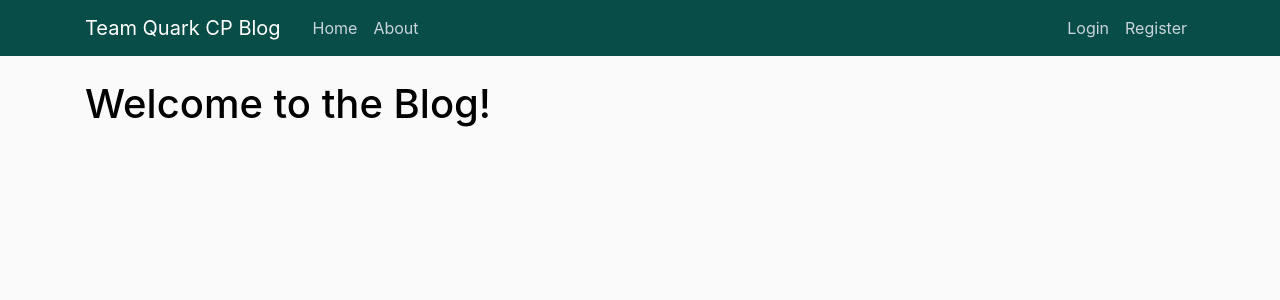
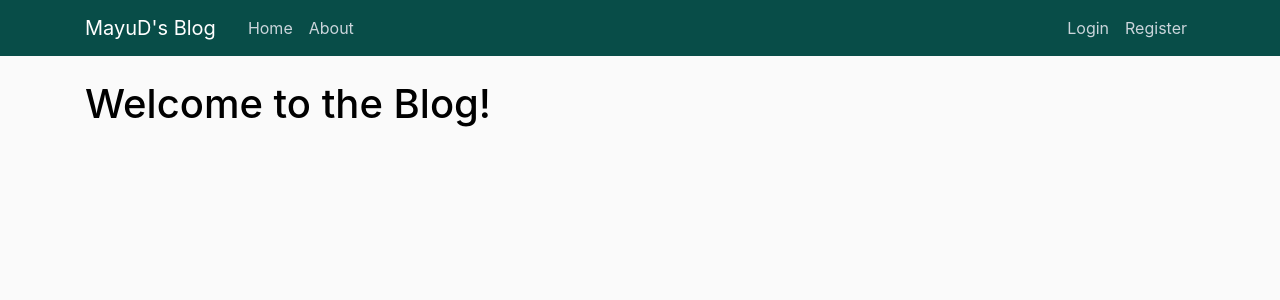
Before and after one commit to Mayureshd-18/Blog, a Django app: page / in a window 1280 px wide. Shown: the top 300 px of the page. Run offline with Django 4.2, Linux system fonts and the light colour scheme; data that the repository does not hold is empty; some libraries are stand-ins or nearby versions.

Commit message:
Revert "name change"
This reverts commit 6b6a7e89db23531888afd78ac6fb34d05aca21cd.

```diff
--- a/blog/templates/blog/base.html
+++ b/blog/templates/blog/base.html
@@ -20,7 +20,7 @@
 <header class="site-header">
   <nav class="navbar navbar-expand-md navbar-dark bg-steel fixed-top">
     <div class="container">
-      <a class="navbar-brand mr-4" href="/">Team Quark CP Blog</a>
+      <a class="navbar-brand mr-4" href="/">MayuD's Blog</a>
       <button class="navbar-toggler" type="button" data-toggle="collapse" data-target="#navbarToggle" aria-controls="navbarToggle" aria-expanded="false" aria-label="Toggle navigation">
       <span class="navbar-toggler-icon"></span>
       </button>
```
